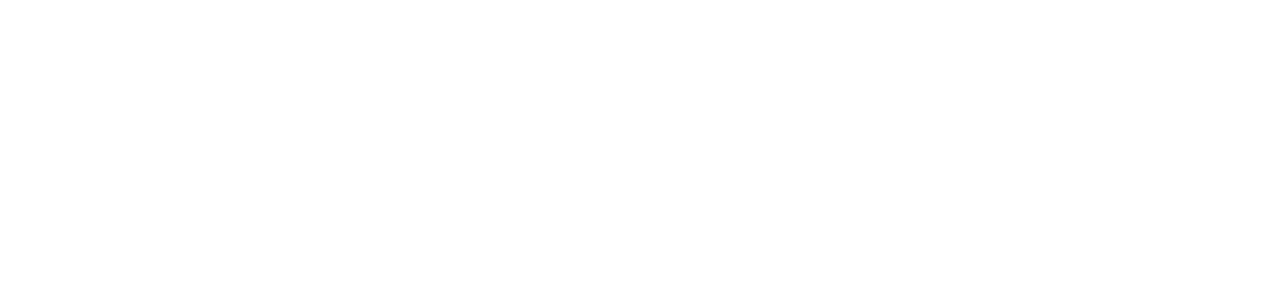
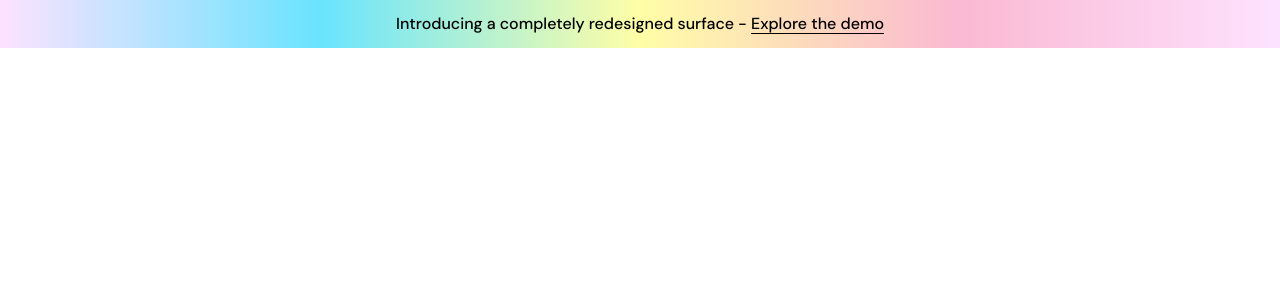
Before and after one commit to Aviral3501/landing_page_sass01, a Next.js app: page / in a window 1280 px wide. Shown: the top 300 px of the page. Built offline with nearby package versions, Linux system fonts and the light colour scheme.

Commit message:
banner done

```diff
--- a/src/app/layout.tsx
+++ b/src/app/layout.tsx
@@ -6,8 +6,8 @@ import "./globals.css";
 const dmSans = DM_Sans({ subsets: ["latin"] });
 
 export const metadata: Metadata = {
-  title: "Create Next App",
-  description: "Generated by create next app",
+  title: "Sass App",
+  description: "A dark sass landing page.",
 };
 
 export default function RootLayout({
--- a/src/components/Banner.tsx
+++ b/src/components/Banner.tsx
@@ -1,3 +1,15 @@
 export const Banner = () => {
-  return null;
+  return (
+    <>
+
+      <div className="py-3 text-center bg-[linear-gradient(to_right,rgb(252,214,255,0.7),rgb(41,216,255,0.7),rgb(255,253,128,0.7),rgb(248,154,191,0.7),rgb(252,214,255,0.7));]">
+        <div className="container">
+          <p className="font-medium">
+           <span className="hidden sm:inline"> Introducing a completely redesigned surface - </span>
+          <a href="#" className="underline underline-offset-4 font-medium">Explore the demo</a>
+          </p>
+        </div>
+      </div>
+    </>
+  )
 };
```
